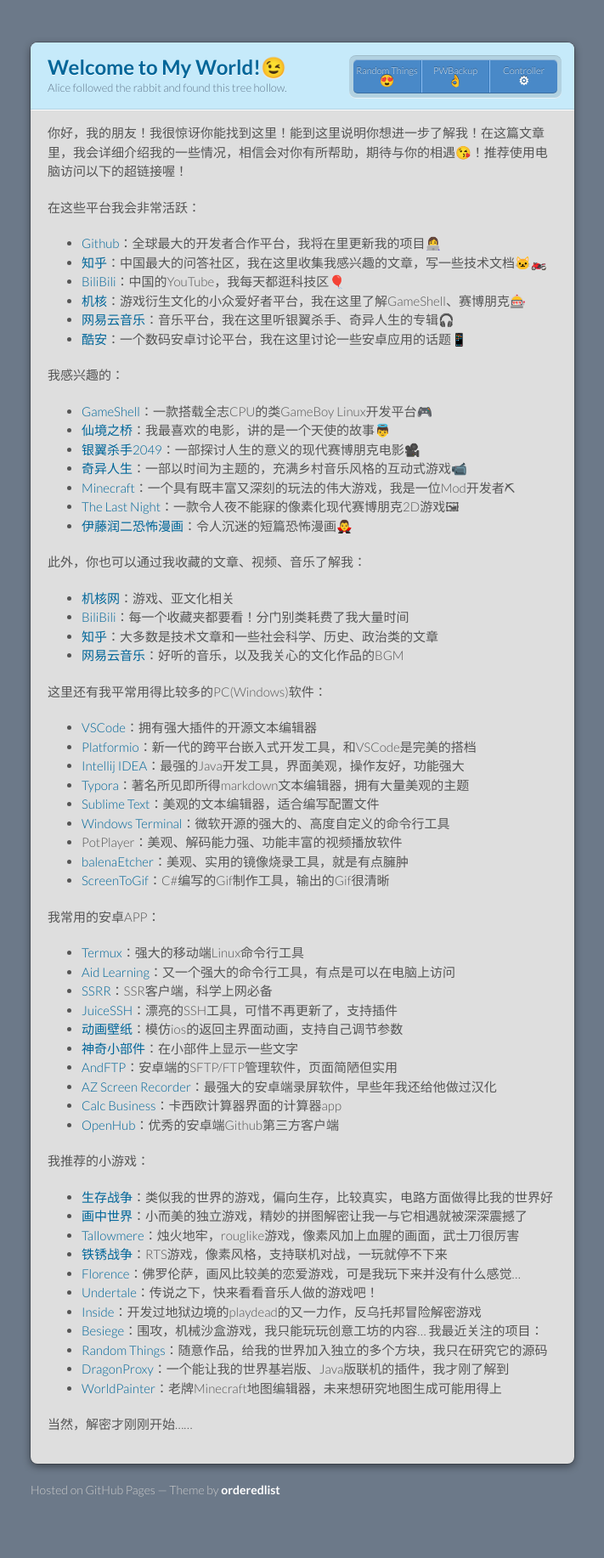
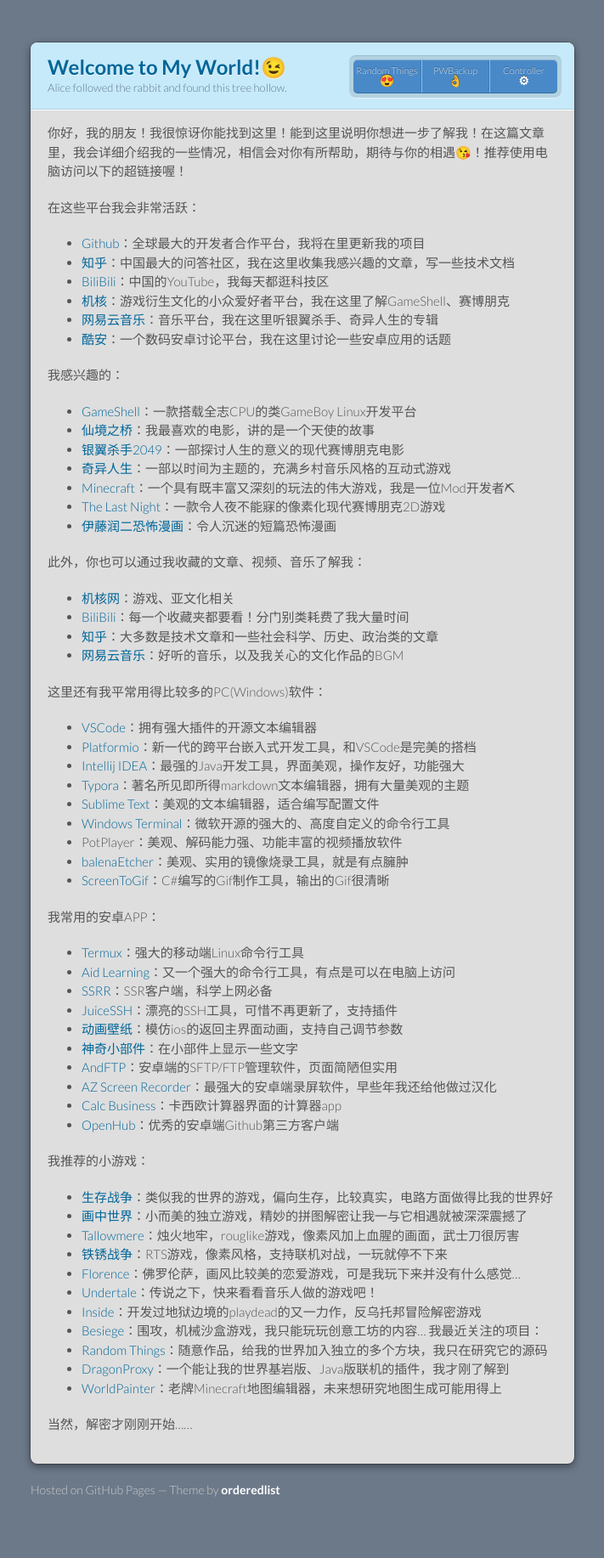
Before and after one commit to WangTingZheng/WangTingZheng.github.io, a Jekyll site: the page built from index.md, in a window 1280 px wide. Shown: the whole page at 85% size, without its empty margins (284-995 px from the left). Built offline with Jekyll 4.4.1, drawn with Linux system fonts in a browser that asks for light colours; our own code applies the rules of GitHub Pages for plain Markdown files.

Commit message:
remove emoji

```diff
--- a/index.md
+++ b/index.md
@@ -2,22 +2,22 @@
 
 在这些平台我会非常活跃：
 
-- [Github](https://github.com/WangTingZheng)：全球最大的开发者合作平台，我将在里更新我的项目👩‍💻
-- [知乎](https://www.zhihu.com/people/wang-ting-zheng-45)：中国最大的问答社区，我在这里收集我感兴趣的文章，写一些技术文档🐱‍🏍
-- [BiliBili](https://space.bilibili.com/11787292)：中国的YouTube，我每天都逛科技区🎈
-- [机核](https://www.gcores.com/users/184587)：游戏衍生文化的小众爱好者平台，我在这里了解GameShell、赛博朋克🎰
-- [网易云音乐](https://music.163.com/#/user/home?id=83551783)：音乐平台，我在这里听银翼杀手、奇异人生的专辑🎧
-- [酷安](https://i.loli.net/2020/03/18/BwFnCGPNfQkKTty.png)：一个数码安卓讨论平台，我在这里讨论一些安卓应用的话题📱
+- [Github](https://github.com/WangTingZheng)：全球最大的开发者合作平台，我将在里更新我的项目
+- [知乎](https://www.zhihu.com/people/wang-ting-zheng-45)：中国最大的问答社区，我在这里收集我感兴趣的文章，写一些技术文档
+- [BiliBili](https://space.bilibili.com/11787292)：中国的YouTube，我每天都逛科技区
+- [机核](https://www.gcores.com/users/184587)：游戏衍生文化的小众爱好者平台，我在这里了解GameShell、赛博朋克
+- [网易云音乐](https://music.163.com/#/user/home?id=83551783)：音乐平台，我在这里听银翼杀手、奇异人生的专辑
+- [酷安](https://i.loli.net/2020/03/18/BwFnCGPNfQkKTty.png)：一个数码安卓讨论平台，我在这里讨论一些安卓应用的话题
 
 我感兴趣的：
 
-- [GameShell](https://www.bilibili.com/video/av62745935)：一款搭载全志CPU的类GameBoy Linux开发平台🎮
-- [仙境之桥](https://i.loli.net/2020/03/15/6qh5c7pU3CXrFi9.jpg)：我最喜欢的电影，讲的是一个天使的故事👼
-- [银翼杀手2049](https://i.loli.net/2020/03/15/dZzXRsSligwFvrQ.jpg)：一部探讨人生的意义的现代赛博朋克电影🎥
-- [奇异人生](https://www.bilibili.com/video/av12161908)：一部以时间为主题的，充满乡村音乐风格的互动式游戏📹
+- [GameShell](https://www.bilibili.com/video/av62745935)：一款搭载全志CPU的类GameBoy Linux开发平台
+- [仙境之桥](https://i.loli.net/2020/03/15/6qh5c7pU3CXrFi9.jpg)：我最喜欢的电影，讲的是一个天使的故事
+- [银翼杀手2049](https://i.loli.net/2020/03/15/dZzXRsSligwFvrQ.jpg)：一部探讨人生的意义的现代赛博朋克电影
+- [奇异人生](https://www.bilibili.com/video/av12161908)：一部以时间为主题的，充满乡村音乐风格的互动式游戏
 - [Minecraft](https://space.bilibili.com/11787292/favlist?fid=139833692)：一个具有既丰富又深刻的玩法的伟大游戏，我是一位Mod开发者⛏
-- [The Last  Night](https://www.bilibili.com/video/av15628237)：一款令人夜不能寐的像素化现代赛博朋克2D游戏🖼
-- [伊藤润二恐怖漫画](https://www.acgndog.com/23928.html)：令人沉迷的短篇恐怖漫画🧛‍♂️
+- [The Last  Night](https://www.bilibili.com/video/av15628237)：一款令人夜不能寐的像素化现代赛博朋克2D游戏
+- [伊藤润二恐怖漫画](https://www.acgndog.com/23928.html)：令人沉迷的短篇恐怖漫画
 
 此外，你也可以通过我收藏的文章、视频、音乐了解我：
 
```
